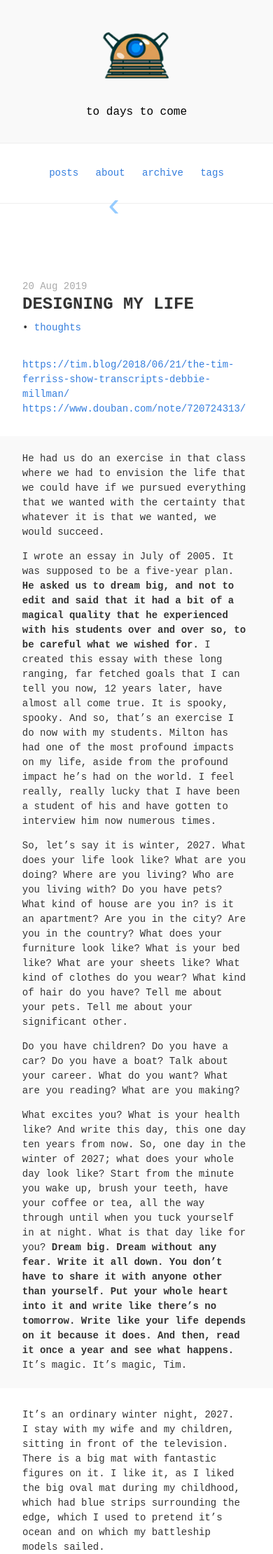
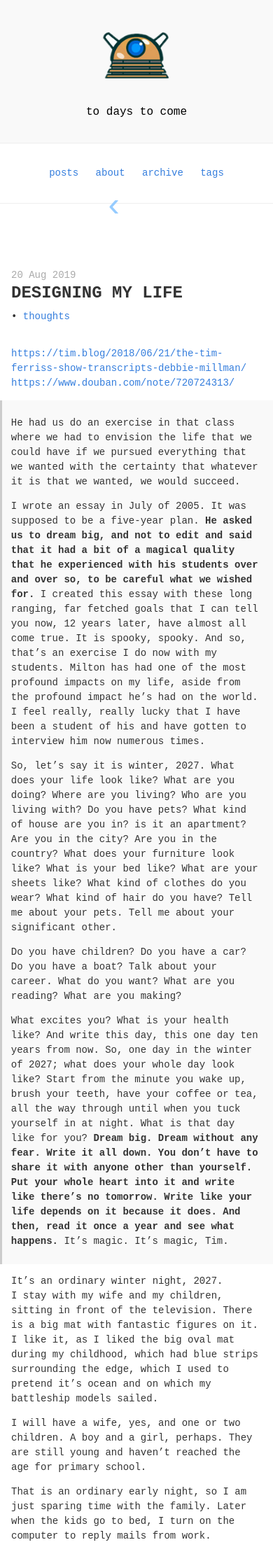
Before and after one commit to jiachengpan/jiachengpan.github.io, a Jekyll site: the page built from _posts/2019-08-20-designing-my-life.md, in a window 390 px wide. Shown: the top 2220 px of the page at 70% size. Built offline with Jekyll 4.4.1, drawn with Linux system fonts in a browser that asks for light colours; nearby versions of some CDN libraries; comment, search, counter and statistics services are not loaded.

Commit message:
adjust margins for small screen

```diff
--- a/_layouts/default.html
+++ b/_layouts/default.html
@@ -10,7 +10,7 @@
 
       {% include nav_bar.html %}
       {% if page.layout == "post" %}{% include pagination.html %}{% endif %}
-      <main class="tl f6 relative pa4 pa5-ns overflow-hidden">
+      <main class="tl f6 relative pa3 pa5-ns overflow-hidden">
         {{ content }}
       </main>
 
--- a/assets/stylesheets/style.css
+++ b/assets/stylesheets/style.css
@@ -34,6 +34,22 @@
     border-left: .2rem solid #ccc;
     padding-left: 3.8rem;
 }
+
+@media screen and (max-width: 30em) {
+  .markdown-body > .highlighter-rouge,
+  .markdown-body > blockquote {
+    padding: .5rem 1rem;
+    margin: 1em -1rem;
+  }
+  .markdown-body > hr {
+    margin: 2em -1rem;
+  }
+  .markdown-body blockquote {
+    padding-left: 0.8rem;
+  }
+}
+
+
 /* end Markdown styles */
 
 .tagged-posts {
```
